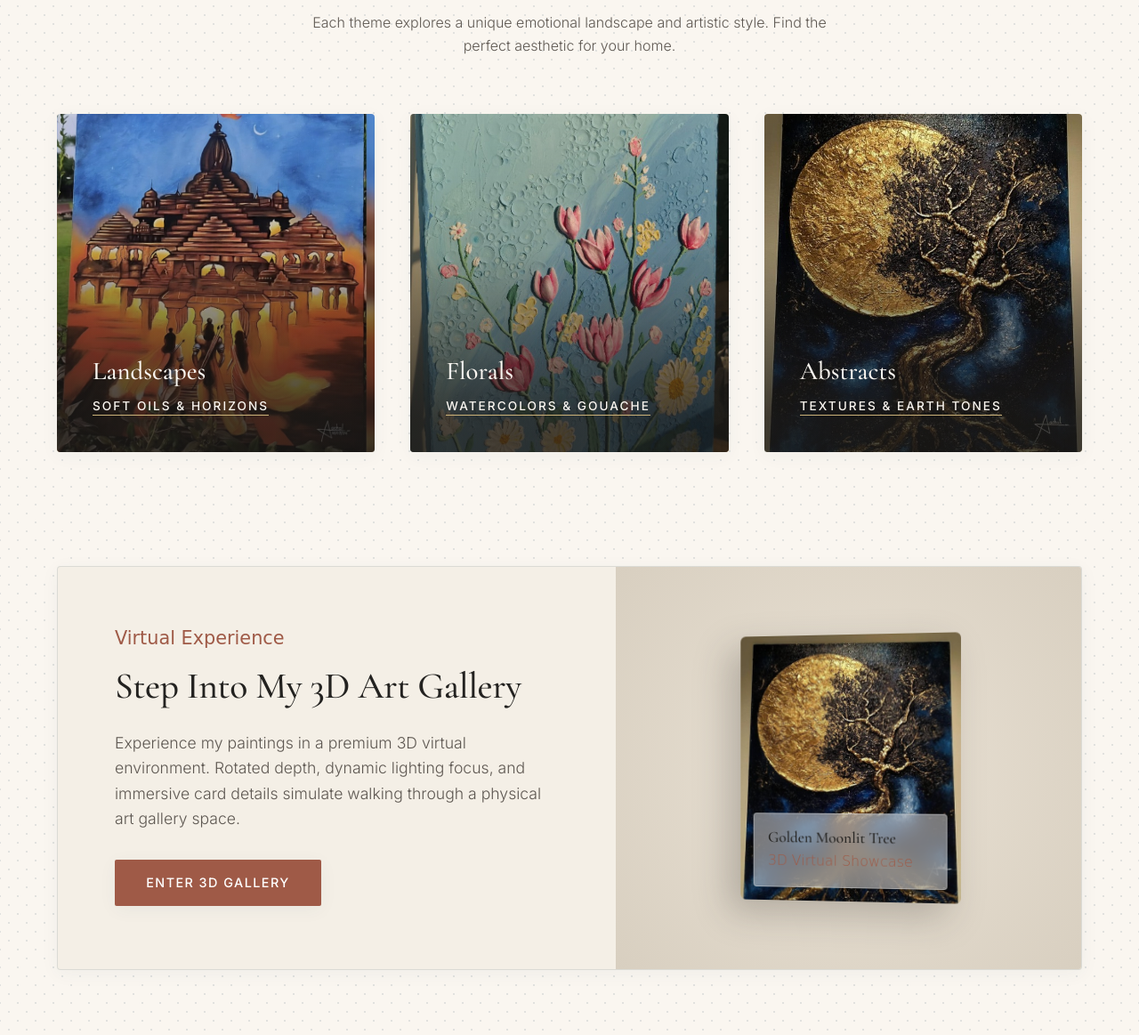
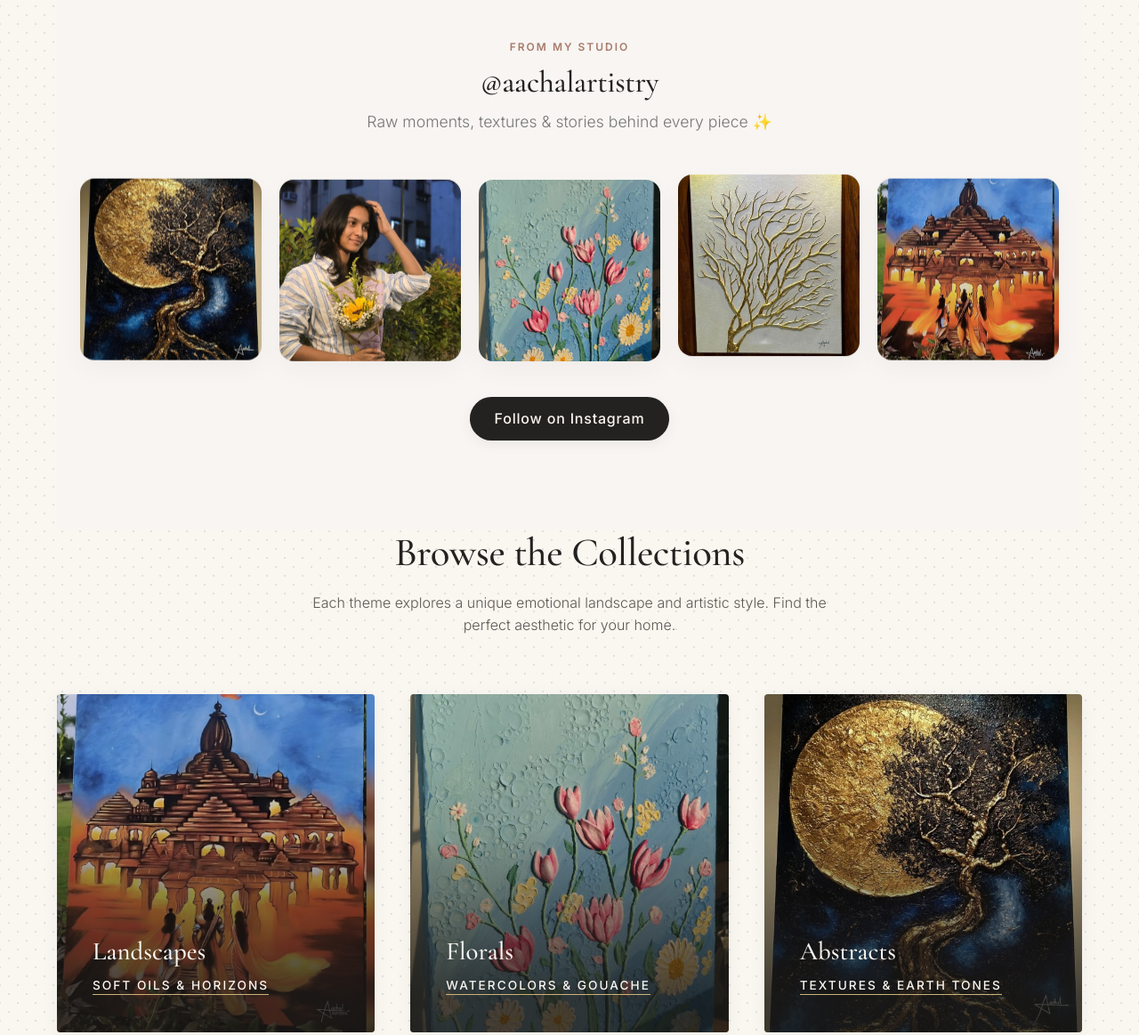
Before and after one commit to shravanipatangrao97-dotcom/atistry-web, a website built with Vite: page index.html in a window 1280 px wide. Shown: the part 1813-2976 px from the top of the page at 89% size. Built offline with nearby package versions, Linux system fonts and the light colour scheme; a web font is replaced by a local one.

Commit message:
feat: implement premium Instagram showcase section with animations and touch snap scrolling

```diff
--- a/src/style.css
+++ b/src/style.css
@@ -2375,6 +2375,137 @@ footer {
   object-position: center 25%;
 }
 
+/* --- Instagram Showcase Section --- */
+.instagram-showcase {
+  padding: 100px 20px;
+  text-align: center;
+  background: #f8f5f2;
+}
+
+.insta-label {
+  font-size: 12px;
+  letter-spacing: 2px;
+  color: #a67c6b;
+  font-weight: 600;
+  text-transform: uppercase;
+  margin-bottom: 8px;
+}
+
+.insta-title {
+  font-size: 34px;
+  margin: 10px 0;
+  font-family: var(--font-serif);
+  color: var(--text-dark);
+}
+
+.insta-subtext {
+  color: #777;
+  margin-bottom: 50px;
+  font-size: 1.1rem;
+}
+
+.instagram-grid {
+  display: grid;
+  grid-template-columns: repeat(5, 1fr);
+  gap: 20px;
+  max-width: 1100px;
+  margin: auto;
+}
+
+.instagram-post {
+  position: relative;
+  overflow: hidden;
+  border-radius: 16px;
+  aspect-ratio: 1/1;
+  transition: all 0.4s cubic-bezier(0.25, 1, 0.5, 1);
+  box-shadow: 0 10px 30px rgba(0,0,0,0.04);
+  display: block;
+  animation: floatCard 6s ease-in-out infinite;
+}
+
+/* Stagger animation start times for organic feeling */
+.instagram-post:nth-child(2n) {
+  animation-delay: -1.5s;
+  animation-duration: 7s;
+}
+.instagram-post:nth-child(3n) {
+  animation-delay: -3s;
+  animation-duration: 8s;
+}
+.instagram-post:nth-child(4n) {
+  animation-delay: -4.5s;
+  animation-duration: 6.5s;
+}
+
+.instagram-post img {
+  width: 100%;
+  height: 100%;
+  object-fit: cover;
+  transition: transform 0.6s cubic-bezier(0.25, 1, 0.5, 1);
+}
+
+.insta-overlay {
+  position: absolute;
+  inset: 0;
+  background: linear-gradient(
+    to top,
+    rgba(0, 0, 0, 0.6),
+    rgba(0, 0, 0, 0.1) 60%,
+    rgba(0, 0, 0, 0)
+  );
+  display: flex;
+  align-items: flex-end;
+  justify-content: center;
+  padding: 20px;
+  opacity: 0;
+  transition: opacity 0.4s ease, transform 0.4s ease;
+  color: white;
+  font-size: 14px;
+  font-weight: 500;
+  transform: translateY(10px);
+}
+
+.instagram-post:hover {
+  transform: scale(1.05) rotate(0deg) !important;
+  box-shadow: 0 20px 50px rgba(42, 40, 37, 0.15) !important;
+  z-index: 5;
+  animation-play-state: paused;
+}
+
+.instagram-post:hover img {
+  transform: scale(1.08);
+}
+
+.instagram-post:hover .insta-overlay {
+  opacity: 1;
+  transform: translateY(0);
+}
+
+.insta-btn {
+  display: inline-block;
+  margin-top: 40px;
+  padding: 12px 28px;
+  border-radius: 30px;
+  background: var(--text-dark);
+  color: var(--bg-cream);
+  font-weight: 500;
+  letter-spacing: 0.05em;
+  transition: all 0.3s ease;
+  box-shadow: 0 4px 15px rgba(0,0,0,0.06);
+}
+
+.insta-btn:hover {
+  background: #a67c6b;
+  color: white;
+  transform: translateY(-2px);
+  box-shadow: 0 8px 20px rgba(166, 124, 107, 0.25);
+}
+
+@keyframes floatCard {
+  0%, 100% { transform: translateY(0px); }
+  50% { transform: translateY(-6px); }
+}
+
 /* Comprehensive Mobile Responsiveness Overrides (Screen width < 768px) */
 @media (max-width: 768px) {
   /* Smooth Scroll Behavior & Prevent Horizontal Bleed */
@@ -2828,4 +2959,39 @@ footer {
   .card-inner, .polaroid {
     animation-duration: 10s !important;
   }
-}
+
+  /* Instagram Mobile overrides */
+  .instagram-showcase {
+    padding: 60px 14px !important;
+  }
+
+  .insta-subtext {
+    margin-bottom: 30px !important;
+  }
+
+  .instagram-grid {
+    display: flex !important;
+    overflow-x: auto !important;
+    gap: 14px !important;
+    padding: 10px 14px 20px 14px !important;
+    scroll-snap-type: x mandatory !important;
+    -webkit-overflow-scrolling: touch !important;
+  }
+
+  .instagram-post {
+    min-width: 220px !important;
+    scroll-snap-align: center !important;
+    flex-shrink: 0 !important;
+    animation: none !important; /* Disable float animation for stable mobile scroll snap */
+    transform: rotate(0deg) !important; /* Flat for clean app feel on mobile */
+  }
+
+  /* App-like touch feedback */
+  .instagram-post:active {
+    transform: scale(0.95) !important;
+  }
+
+  .insta-btn:active {
+    transform: scale(0.95) !important;
+  }
+}
--- a/src/views/Home.js
+++ b/src/views/Home.js
@@ -7,6 +7,26 @@ export function renderHome() {
   const templeSunset = artworks.find(a => a.id === 'path-of-devotion') || artworks[4];
   const motorcycle = artworks.find(a => a.id === 'vintage-wanderer') || artworks[6];
   const minimalistGold = artworks.find(a => a.id === 'golden-branch-silhouette') || artworks[8];
+
+  const instaPosts = [
+    { img: "/images/painting_golden_tree.jpg" },
+    { img: "/images/artist_portrait.jpg" },
+    { img: "/images/painting_pink_flowers.jpg" },
+    { img: "/images/painting_minimalist_gold.jpg" },
+    { img: "/images/painting_temple_sunset.jpg" }
+  ];
+
+  const instaHtml = instaPosts.map(post => {
+    const rot = (Math.random() * 4 - 2).toFixed(2);
+    return `
+      <a href="https://instagram.com/aachalartistry" target="_blank" class="instagram-post" style="transform: rotate(${rot}deg);">
+        <img src="${post.img}" alt="Artwork" />
+        <div class="insta-overlay">
+          <span>View on Instagram →</span>
+        </div>
+      </a>
+    `;
+  }).join('');
 
   return `
     <div class="scrapbook-homepage">
@@ -125,6 +145,31 @@ export function renderHome() {
         </div>
       </section>
 
+      <!-- INSTAGRAM SHOWCASE SECTION -->
+      <section class="instagram-showcase fade-in">
+        <div class="insta-header">
+          <p class="insta-label">FROM MY STUDIO</p>
+          <h2 class="insta-title">@aachalartistry</h2>
+          <p class="insta-subtext">
+            Raw moments, textures & stories behind every piece ✨
+          </p>
+        </div>
+
+        <div class="instagram-grid">
+          ${instaHtml}
+        </div>
+
+        <div class="instagram-actions">
+          <a
+            href="https://instagram.com/aachalartistry"
+            target="_blank"
+            class="insta-btn"
+          >
+            Follow on Instagram
+          </a>
+        </div>
+      </section>
+
       <!-- COLLECTIONS SECTION -->
       <section class="fade-in" style="margin-bottom: 8rem;">
         <div class="collections-header" style="text-align: center; margin-bottom: 4rem;">
```
